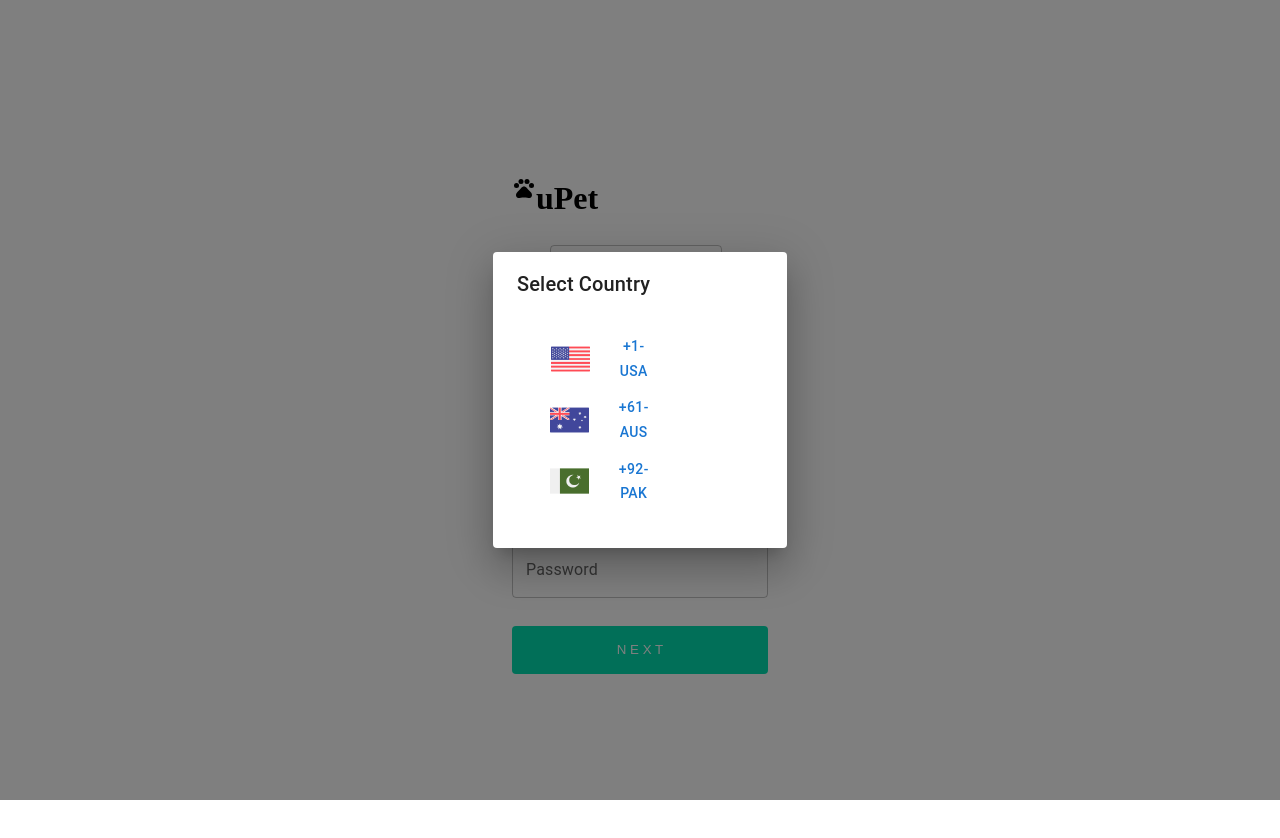
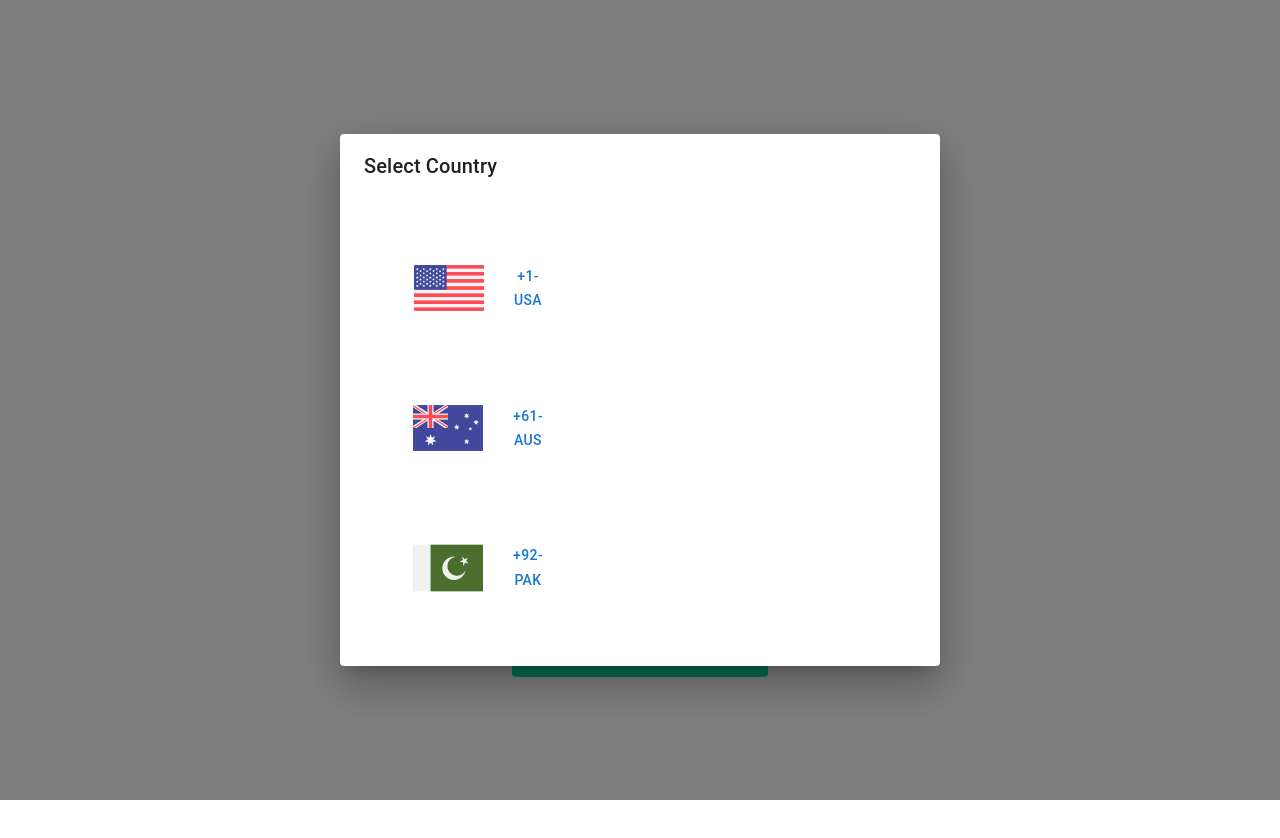
Before and after one commit to ZainShahbaz/MS-Figma-Training-App, a React (Create React App) app: page / in a window 1280 px wide. Both pictures are taken after a click on the button 544 px from the left and 412 px from the top of the page. Built offline with nearby package versions, Linux system fonts and the light colour scheme; a web font is replaced by a local one.

Commit message:
Removed Css Files

```diff
--- a/package.json
+++ b/package.json
@@ -5,8 +5,10 @@
   "dependencies": {
     "@emotion/react": "^11.6.0",
     "@emotion/styled": "^11.6.0",
+    "@material-ui/styles": "^4.11.4",
     "@mui/icons-material": "^5.2.0",
     "@mui/material": "^5.2.1",
+    "@mui/styles": "^5.2.2",
     "@testing-library/jest-dom": "^5.15.1",
     "@testing-library/react": "^11.2.7",
     "@testing-library/user-event": "^12.8.3",
@@ -14,6 +16,7 @@
     "@types/node": "^12.20.37",
     "@types/react": "^17.0.37",
     "@types/react-dom": "^17.0.11",
+    "axios": "^0.24.0",
     "font-awesome": "^4.7.0",
     "react": "^17.0.2",
     "react-dom": "^17.0.2",
--- a/src/App.tsx
+++ b/src/App.tsx
@@ -5,6 +5,7 @@ import { BrowserRouter, Route } from "react-router-dom";
 import "./App.css";
 import { Provider } from "react-redux";
 import store from "./store/store";
+
 
 function App() {
   return (
--- a/src/components/Header/Header.css
+++ /dev/null
@@ -1,11 +0,0 @@
-.SplashDiv {
-  display: flex;
-}
-.HeaderID {
-  font-family: "Comfortaa,cursive";
-  /* Not Working */
-}
-.PIcon{
-position: relative;
-margin-top: 7%;
-}
--- a/src/components/Header/Header.tsx
+++ b/src/components/Header/Header.tsx
@@ -1,11 +1,27 @@
 import React from "react";
-import "./Header.css";
 import PetsIcon from "@mui/icons-material/Pets";
+import { makeStyles } from "@mui/styles";
+import { Theme } from "@mui/material";
+
+const useStyles = makeStyles((theme: Theme) => ({
+  SpalshDiv: {
+    display: "flex",
+  },
+  HeaderID: {
+    fontFamily: "Comfortaa,cursive",
+  },
+  PIcon: {
+    position: "relative",
+    marginTop: "7%",
+  },
+}));
+
 export default function Header() {
+  const HeaderClasses=useStyles();
   return (
-    <div className="SplashDiv">
-      <PetsIcon className="PIcon" />
-      <h1 className="HeaderID">uPet</h1>
+    <div className={HeaderClasses.SpalshDiv}>
+      <PetsIcon className={HeaderClasses.PIcon} />
+      <h1 className={HeaderClasses.HeaderID}>uPet</h1>
     </div>
   );
 }
--- a/src/components/LoadingScreen/Splash.tsx
+++ b/src/components/LoadingScreen/Splash.tsx
@@ -1,8 +1,20 @@
 import React, { useState, useEffect } from "react";
-import "./Loader.css";
+// import "./Loader.css";
+import Api from "../API/Api";
 import ClipLoader from "react-spinners/ClipLoader";
-import AppleIcon from '@mui/icons-material/Apple';
+import { makeStyles } from "@mui/styles";
+import { Theme } from "@mui/material";
 
+const useStyles = makeStyles((theme: Theme) => ({
+  Splashroot: {
+    height: "100vh",
+    width: "100%",
+    display: "flex",
+    justifyContent: "center",
+    alignItems: "center",
+    textAlign: "center",
+  },
+}));
 export default function Splash() {
   const [loading, setLoading] = useState(false);
 
@@ -12,12 +24,14 @@ export default function Splash() {
       setLoading(false);
     }, 2000);
   }, []);
+
+const SplashClasses=useStyles();
   return (
-    <div className="Splash">
+    <div className={SplashClasses.Splashroot}>
       {loading ? (
         <ClipLoader color={"#02E0B1"} loading={loading} size={50} />
       ) : (
-        <h1><AppleIcon/> API Page</h1>
+        <Api />
       )}
     </div>
   );
--- a/src/components/MainForm/MainForm.css
+++ /dev/null
@@ -1,101 +0,0 @@
-select {
-  width: 100%;
-  padding: 12px 20px;
-  margin: 8px 0;
-  display: inline-block;
-  border: 1px solid #ccc;
-  border-radius: 4px;
-  box-sizing: border-box;
-}
-
-input[type="submit"] {
-  width: 100%;
-  background-color: #02e0b1;
-  color: white;
-  padding: 14px 20px;
-  margin: 8px 0;
-  border: none;
-  border-radius: 4px;
-  cursor: pointer;
-}
-
-input[type="submit"]:hover {
-  background-color: #0fb490;
-}
-
-.Main-div {
-  height: 100vh;
-  width: 20%;
-  border-radius: 5px;
-  padding: 20px;
-  display: flex;
-  align-items: center;
-  margin: auto;
-}
-.iconify-main {
-  height: 100%;
-  width: 100%;
-}
-.iconify-menu {
-  height: 160%;
-  width: 30%;
-  position: absolute;
-  left: -13px;
-
-}
-.iconify-menuUS {
-  width: 30%;
-  position: absolute;
-  left: -12px;
-  height: 90%;
-  border-radius: 11px;
-}
-.iconify-buttons{
-  margin-bottom: 7%;
-}
-#error-msg {
-  color: red;
-  font-size: small;
-  font-family: "Raleway", sans-serif;
-  display: flex;
-}
-.Country_img{
-  width:100%;
-}
-.Country_btn{
-  /* position: absolute;       Not Working */
-  width: 60px;
-  height: 45px;
-}
-.Country_img2{
-  width:80%;
-  padding: 30px;
-  margin-left: 55px;
-}
-#error-msg2{
-  align-items: center;
-  display: contents;
-  color: red;
-  font-size: small;
-  font-family: "Raleway", sans-serif;
-}
-#DisBtn:disabled{
-background-color: #baf3e7;
-color: black;
-}
-
-/* Removing Inline-CSS */
-
-
-
-
-
-.Fname{
-margin-right: 6.75%;
-/* Not Working */
-}
-.Lname{
-  margin-bottom: 20px;
-  margin-left: 6.5px;
-  /* Not Working */
-}
--- a/src/components/MainForm/Mainform.tsx
+++ b/src/components/MainForm/Mainform.tsx
@@ -1,8 +1,7 @@
 import React, { useState } from "react";
 import Header from "../Header/Header";
-import "./MainForm.css";
-//Material-UI
-import { makeStyles, createStyles, Theme } from "@mui/material";
+import { makeStyles } from "@mui/styles";
+import { Theme } from "@mui/material";
 import TextField from "@mui/material/TextField";
 import MenuItem from "@mui/material/MenuItem";
 import Box from "@mui/material/Box";
@@ -11,11 +10,8 @@ import Dialog from "@mui/material/Dialog";
 import DialogContent from "@mui/material/DialogContent";
 import DialogTitle from "@mui/material/DialogTitle";
 import FormControl from "@mui/material/FormControl";
-//React Hook Form
 import { useForm, SubmitHandler } from "react-hook-form";
-//Routing
 import { useHistory } from "react-router-dom";
-//Store
 import store from "../../store/store";
 const countries: any = {
   USA: {
@@ -32,40 +28,109 @@ const countries: any = {
   },
 };
 
-// const muiStyles = makeStyles((theme: Theme) => {
-//   createStyles({
-//     root: {},
-//     iconifyMain: {
-//       height: "100%",
-//       width: "100%",
-//     },
-//     iconifyMenu: {
-//       height: "160%",
-//       width: "30%",
-//       position: "absolute",
-//       left: "-13px",
-//     },
-//     iconifyMenuUS: {
-//       width: "30%",
-//       position: "absolute",
-//       left: "-12px",
-//       height: "90%",
-//       borderRadius: "11px",
-//     },
-//     iconifyButtons: {
-//       marginBottom: "7%",
-//     },
-//     errorMsg: {
-//       color: "red",
-//       fontSize: "small",
-//       fontFamily: "Raleway, sans-serif",
-//       display: "flex",
-//     },
-//     CountryImg:{
-//       width:"100%"
-//     }
-//   });
-// });
+const useStyles = makeStyles((theme: Theme) => ({
+  root: {
+    height: "100vh",
+    width: "20%",
+    borderRadius: "5px",
+    padding: "20px",
+    display: "flex",
+    alignItems: "center",
+    margin: "auto",
+  },
+  iconifyMain: {
+    height: "100%",
+    width: "100%",
+  },
+  iconifyMenu: {
+    height: "160%",
+    width: "30%",
+    position: "absolute",
+    left: "-13px",
+  },
+  iconifyMenuUS: {
+    width: "30%",
+    position: "absolute",
+    left: "-12px",
+    height: "90%",
+    borderRadius: "11px",
+  },
+  iconifyButtons: {
+    marginBottom: "7%",
+  },
+  phoneNumber: {
+    width: "80%",
+    margin: "0 0 20px 20% !important",
+    display: "flex",
+  },
+  errorMsg: {
+    color: "red",
+    fontSize: "small",
+    fontFamily: "Raleway, sans-serif",
+    display: "flex",
+  },
+  CountryImg: {
+    width: "100%",
+  },
+  CountryBtn: {
+    width: "20%",
+    padding: "0px 10px !important",
+    margin: "5px 10px !important",
+    alignItems:"center",
+    justifyContent:"center",
+  },
+  CountryBtnPos: {
+    top: "30px",
+    right: "10px",
+    width: "20%",
+    height: "0px",
+    margin: "10px 78% 0 0 !important",
+  },
+  CountryImg2: {
+    width: "80%",
+    padding: "30px",
+    marginLeft: "55px",
+  },
+  ErrorMsg2: {
+    alignItems: "center",
+    display: "contents",
+    color: "red",
+    fontSize: "small",
+    fontFamily: "Raleway, sans-serif",
+  },
+  DisBtn: {
+    backgroundColor: "#baf3e7",
+    color: "black",
+  },
+  Fname: {
+    width: "44% !important",
+    marginRight: "7% !important",
+  },
+  Lname: {
+    width: "44% !important",
+  },
+  TxtBottom: {
+    marginBottom: "20px !important",
+  },
+  submitBtn: {
+    width: "100%",
+    backgroundColor: "#02e0b1",
+    color: "white",
+    padding: "14px 20px",
+    margin: "8px 0",
+    border: "none",
+    borderRadius: "4px",
+    cursor: "pointer",
+    height: "6vh",
+    "&:disabled": {
+      backgroundColor: "#baf3e7",
+      color: "black",
+    },
+    "&:hover": {
+      backgroundColor: "#0fb490",
+    },
+  },
+}));
 
 interface IFormInput {
   firstName: string;
@@ -84,6 +149,8 @@ export default function Mainform() {
     setCountry(country);
     setOpen(false);
   };
+
+  const MuiClasses = useStyles();
 
   const {
     register,
@@ -106,8 +173,8 @@ export default function Mainform() {
 
   return (
     <>
-      <div className="Main-div">
-        <div className="FormDiv">
+      <div className={MuiClasses.root}>
+        <div>
           <Header />
           <form onSubmit={handleSubmit(FormSubmitHandler)}>
             <Box
@@ -122,8 +189,7 @@ export default function Mainform() {
                 id="outlined-size-normal"
                 label="First Name"
                 value={Fname}
-                className="Fname"
-                style={{ marginRight: "5.75%" }}
+                className={MuiClasses.Fname}
                 {...register("firstName", { required: true })}
                 onInput={(evt: any) => {
                   const caps =
@@ -136,9 +202,8 @@ export default function Mainform() {
                 id="outlined-size-normal"
                 label="Last Name"
                 value={Lname}
-                className="Lname"
+                className={MuiClasses.Lname}
                 {...register("lastName", { required: true })}
-                style={{ marginBottom: "20px", marginLeft: "6.5px" }}
                 onInput={(evt: any) => {
                   const caps =
                     evt.target.value.charAt(0).toUpperCase() +
@@ -147,13 +212,13 @@ export default function Mainform() {
                 }}
               />
               {errors.firstName && (
-                <span id="error-msg">
+                <span className={MuiClasses.errorMsg}>
                   <b>First Name is required</b>
                   {(FormChecker = true)}
                 </span>
               )}
               {errors.lastName && (
-                <span id="error-msg2">
+                <span className={MuiClasses.ErrorMsg2}>
                   <b>Last Name is required</b>
                   {(FormChecker = true)}
                 </span>
@@ -161,13 +226,12 @@ export default function Mainform() {
             </Box>
             <Button
               onClick={() => setOpen(true)}
-              className="Country_btn"
-              style={{ position: "absolute" }}
+              className={MuiClasses.CountryBtnPos}
             >
               <img
                 src={country.icon}
                 alt={country.value}
-                className="Country_img"
+                className={MuiClasses.CountryImg}
               />
             </Button>
             <Dialog
@@ -193,14 +257,13 @@ export default function Mainform() {
                     {Object.keys(countries).map((country, index) => (
                       <Button
                         key={index}
-                        style={{ marginBottom: "7%" }}
-                        className="Country_btn"
+                        className={MuiClasses.CountryBtn}
                         onClick={() => FlagsChanger(countries[country])}
                       >
                         <img
                           src={countries[country].icon}
                           alt={countries[country].value}
-                          className="Country_img2"
+                          className={MuiClasses.CountryImg2}
                         />
                         {countries[country].value}
                       </Button>
@@ -214,11 +277,11 @@ export default function Mainform() {
               id="outlined-basic"
               label="Phone Number"
               variant="outlined"
-              style={{ width: "80%", marginBottom: "20px", marginLeft: "20%" }}
+              className={MuiClasses.phoneNumber}
               {...register("PhoneNumber", { required: true })}
             />
             {errors.PhoneNumber && (
-              <span id="error-msg">
+              <span className={MuiClasses.errorMsg}>
                 <b>Phone Number is required</b>
                 {(FormChecker = true)}
               </span>
@@ -226,15 +289,14 @@ export default function Mainform() {
             <TextField
               fullWidth
               label="Email"
-              id="fullWidth"
+              className={MuiClasses.TxtBottom}
               {...register("email", {
                 required: true,
                 pattern: /^[a-z0-9._%+-]+@[a-z0-9.-]+\.[a-z]{2,4}$/,
               })}
-              style={{ marginBottom: "20px" }}
             />
             {errors.email && (
-              <span id="error-msg">
+              <span className={MuiClasses.errorMsg}>
                 <b>Invalid email address</b>
                 {(FormChecker = true)}
               </span>
@@ -245,15 +307,15 @@ export default function Mainform() {
               type="password"
               label="Password"
               id="filled-adornment-password"
+              className={MuiClasses.TxtBottom}
               {...register("password", {
                 required: true,
                 minLength: 8,
                 pattern: /^(?:(?=.*\d)(?=.*[a-z])(?=.*[A-Z]).*)+$/,
               })}
-              style={{ marginBottom: "20px" }}
             />
             {errors.password && (
-              <span id="error-msg">
+              <span className={MuiClasses.errorMsg}>
                 <b>
                   {" "}
                   Oops! You need a password longer than 8 characters with
@@ -266,8 +328,7 @@ export default function Mainform() {
               type="submit"
               value="N E X T"
               defaultValue="Next"
-              id="DisBtn"
-              style={{ height: "6vh" }}
+              className={MuiClasses.submitBtn}
               disabled={FormChecker}
             ></input>
           </form>
```
Also changed, not shown: src/components/API/Api.tsx (+20 -0 lines), src/components/LoadingScreen/Loader.css (deleted, +0 -8 lines), 1 other file (tests, documents, lock files or other folders).
